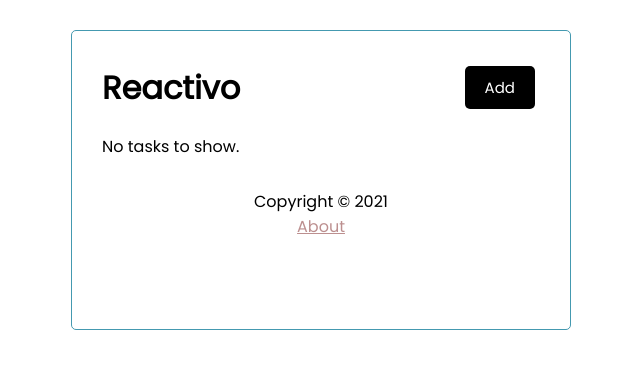
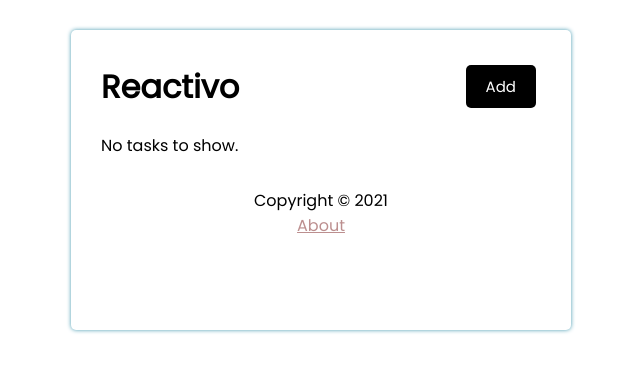
Before and after one commit to codigoisaac/reactivo, a React (Create React App) app: page / in a window 1280 px wide. Shown: the top 372 px of the page, without its empty margins (319-959 px from the left). Built offline with nearby package versions, Linux system fonts and the light colour scheme.

Commit message:
Style container

```diff
--- a/src/App.js
+++ b/src/App.js
@@ -75,8 +75,6 @@ function App() {
 export default App;
 
 // todos:
-// style reactivo piece
 // style background
-// change 'priority' to 'priority'
 // display 'about' button only when not in about page
 // put 'go back' in place of 'about' button when in about page
--- a/src/index.css
+++ b/src/index.css
@@ -16,9 +16,9 @@ body {
   margin: 30px auto;
   overflow: auto;
   min-height: 300px;
-  border: 1px solid var(--react-color);
   padding: 30px;
   border-radius: 5px;
+  box-shadow: 0 0 4px var(--react-color);
 }
 
 .header {
```
